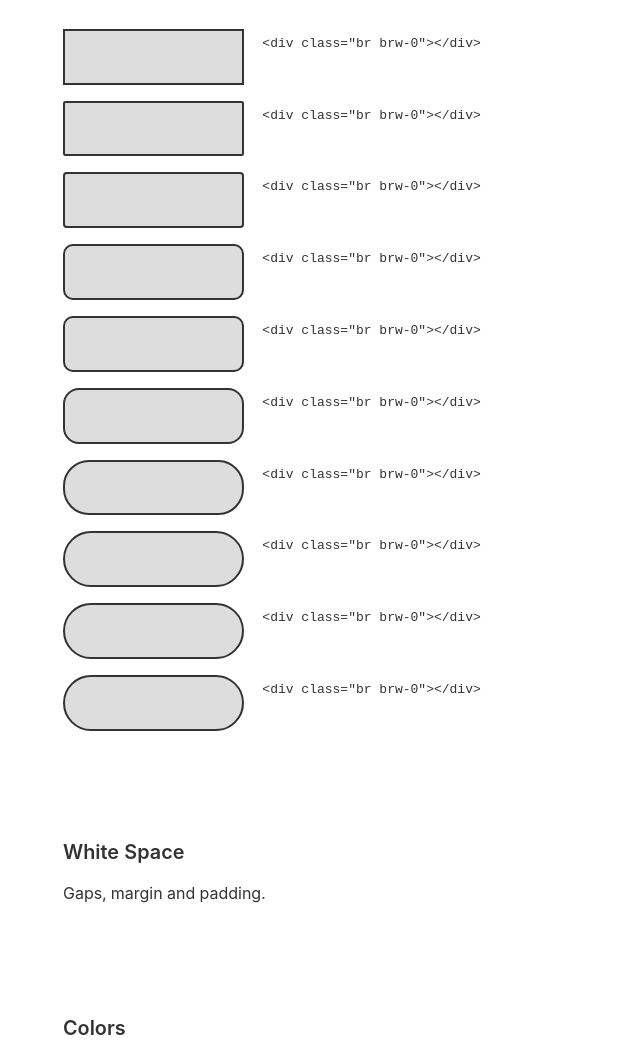
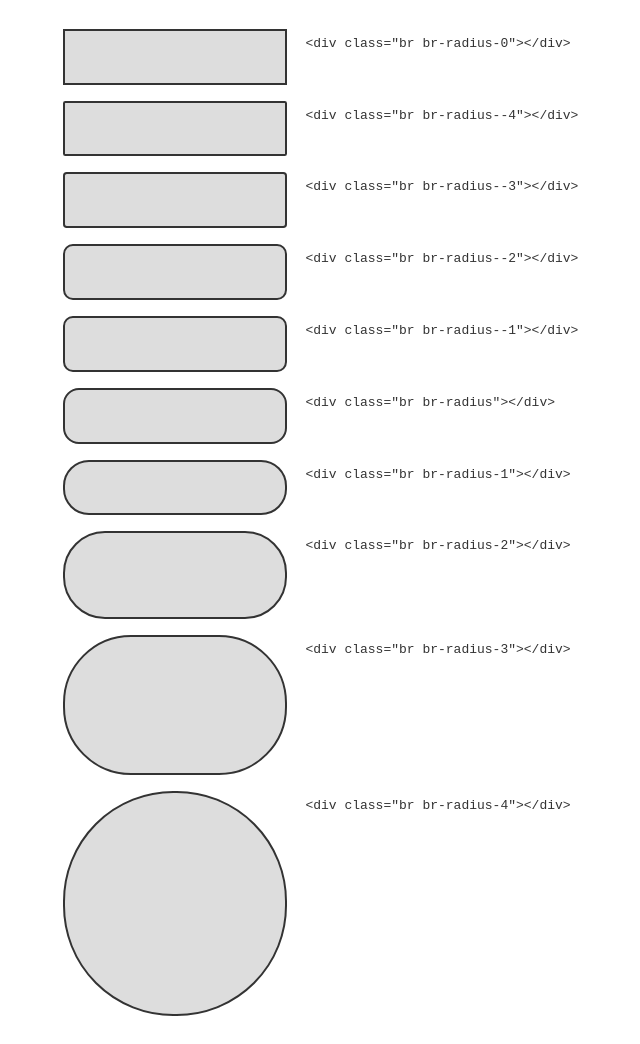
Before and after one commit to ulfschneider/compose-css, a plain HTML site: page groundwork.html in a window 1280 px wide. Shown: the part 5835-6879 px from the top of the page, without its empty margins (289-929 px from the left). Drawn offline with Linux system fonts and the light colour scheme.

Commit message:
Show entire border radius options

```diff
--- a/groundwork.html
+++ b/groundwork.html
@@ -217,25 +217,25 @@
 
                 <h3>Border Radius</h3>
                 <div class="xx-4 br brw-rg br-radius-0 pd-1 bg-silver"></div>
-                <div class="xx-8"><code>&lt;div class="br brw-0"&gt;&lt/div&gt;</code></div>
+                <div class="xx-8"><code>&lt;div class="br br-radius-0"&gt;&lt/div&gt;</code></div>
                 <div class="xx-4 br brw-rg br-radius--4 pd-1 bg-silver"></div>
-                <div class="xx-8"><code>&lt;div class="br brw-0"&gt;&lt/div&gt;</code></div>
+                <div class="xx-8"><code>&lt;div class="br br-radius--4"&gt;&lt/div&gt;</code></div>
                 <div class="xx-4 br brw-rg br-radius--3 pd-1 bg-silver"></div>
-                <div class="xx-8"><code>&lt;div class="br brw-0"&gt;&lt/div&gt;</code></div>
+                <div class="xx-8"><code>&lt;div class="br br-radius--3"&gt;&lt/div&gt;</code></div>
                 <div class="xx-4 br brw-rg br-radius--2 pd-1 bg-silver"></div>
-                <div class="xx-8"><code>&lt;div class="br brw-0"&gt;&lt/div&gt;</code></div>
+                <div class="xx-8"><code>&lt;div class="br br-radius--2"&gt;&lt/div&gt;</code></div>
                 <div class="xx-4 br brw-rg br-radius--1 pd-1 bg-silver"></div>
-                <div class="xx-8"><code>&lt;div class="br brw-0"&gt;&lt/div&gt;</code></div>
+                <div class="xx-8"><code>&lt;div class="br br-radius--1"&gt;&lt/div&gt;</code></div>
                 <div class="xx-4 br brw-rg br-radius pd-1 bg-silver"></div>
-                <div class="xx-8"><code>&lt;div class="br brw-0"&gt;&lt/div&gt;</code></div>
+                <div class="xx-8"><code>&lt;div class="br br-radius"&gt;&lt/div&gt;</code></div>
                 <div class="xx-4 br brw-rg br-radius-1 pd-1 bg-silver"></div>
-                <div class="xx-8"><code>&lt;div class="br brw-0"&gt;&lt/div&gt;</code></div>
-                <div class="xx-4 br brw-rg br-radius-2 pd-1 bg-silver"></div>
-                <div class="xx-8"><code>&lt;div class="br brw-0"&gt;&lt/div&gt;</code></div>
-                <div class="xx-4 br brw-rg br-radius-3 pd-1 bg-silver"></div>
-                <div class="xx-8"><code>&lt;div class="br brw-0"&gt;&lt/div&gt;</code></div>
-                <div class="xx-4 br brw-rg br-radius-4 pd-1 bg-silver"></div>
-                <div class="xx-8"><code>&lt;div class="br brw-0"&gt;&lt/div&gt;</code></div>
+                <div class="xx-8"><code>&lt;div class="br br-radius-1"&gt;&lt/div&gt;</code></div>
+                <div class="xx-4 br brw-rg br-radius-2 pd-2 bg-silver"></div>
+                <div class="xx-8"><code>&lt;div class="br br-radius-2"&gt;&lt/div&gt;</code></div>
+                <div class="xx-4 br brw-rg br-radius-3 pd-3 bg-silver"></div>
+                <div class="xx-8"><code>&lt;div class="br br-radius-3"&gt;&lt/div&gt;</code></div>
+                <div class="xx-4 br brw-rg br-radius-4 pd-4 bg-silver"></div>
+                <div class="xx-8"><code>&lt;div class="br br-radius-4"&gt;&lt/div&gt;</code></div>
 
             </div>
 
```
